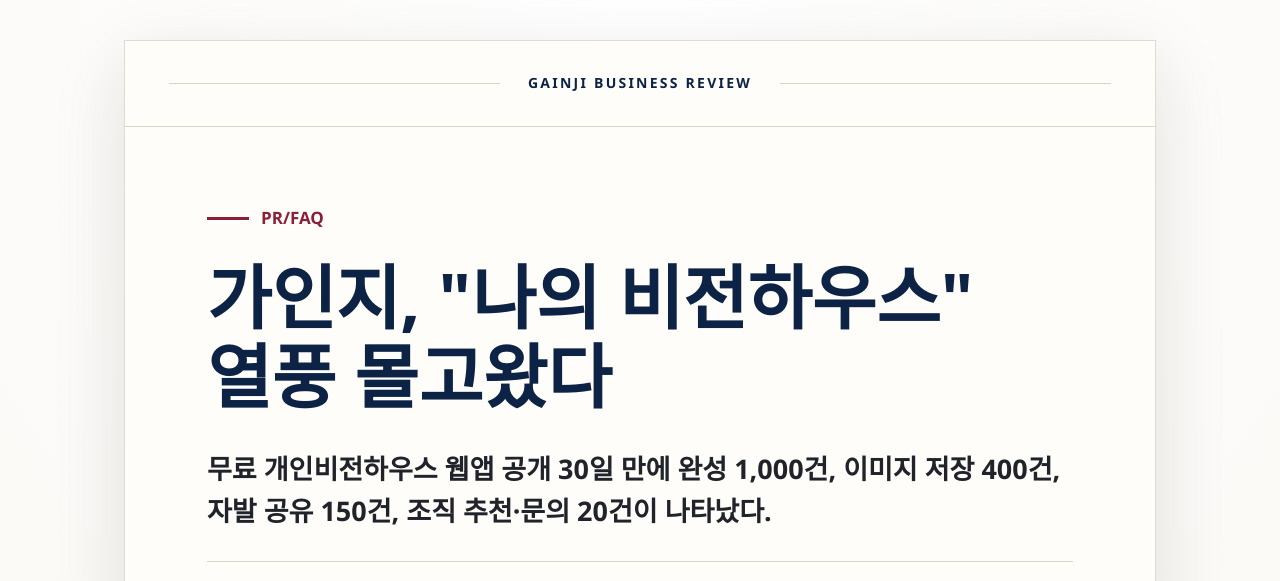
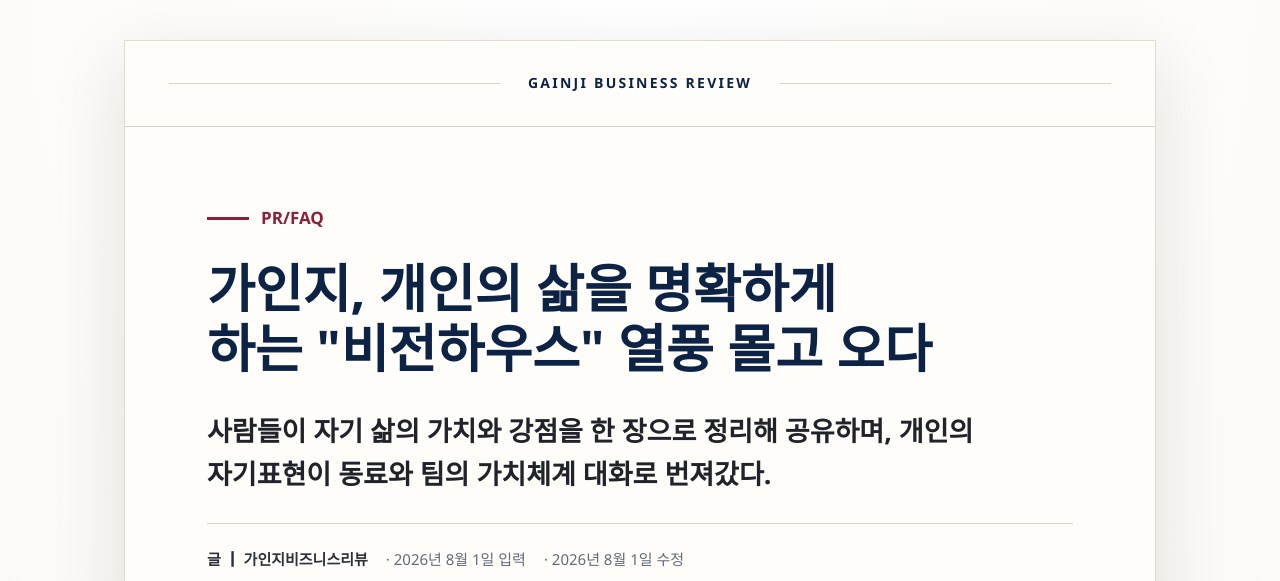
Before and after one commit to cusgong/vision-house-funnel, a plain HTML site: page index.html in a window 1280 px wide. Shown: the top 581 px of the page. Drawn offline with Linux system fonts and the light colour scheme.

Commit message:
Update vision house PRFAQ title and subtitle

```diff
--- a/index.html
+++ b/index.html
@@ -3,8 +3,8 @@
 <head>
 <meta charset="utf-8">
 <meta name="viewport" content="width=device-width,initial-scale=1">
-<title>가인지, "나의 비전하우스" 열풍 몰고왔다</title>
-<meta name="description" content="무료 개인비전하우스 웹앱 공개 30일 만에 완성 1,000건, 이미지 저장 400건, 자발 공유 150건, 조직 추천·문의 20건이 나타났다.">
+<title>가인지, 개인의 삶을 명확하게 하는 "비전하우스" 열풍 몰고 오다</title>
+<meta name="description" content="사람들이 자기 삶의 가치와 강점을 한 장으로 정리해 공유하며, 개인의 자기표현이 동료와 팀의 가치체계 대화로 번져갔다.">
 <meta name="theme-color" content="#fbfaf7">
 <style>
 @font-face{font-family:PretendardLocal;src:local("Pretendard"),local("Pretendard Variable");font-weight:100 900;font-display:swap}
@@ -69,8 +69,8 @@ h1{
   max-width:940px;
   margin:0;
   color:var(--ink);
-  font-size:clamp(42px,5.9vw,70px);
-  line-height:1.13;
+  font-size:clamp(38px,4.35vw,52px);
+  line-height:1.16;
   letter-spacing:0;
   font-weight:900;
   text-wrap:balance;
@@ -196,7 +196,7 @@ body.editing [contenteditable="true"]:focus{outline:2px dashed rgba(139,31,53,.9
   .masthead{padding:22px 20px}
   .masthead .latin{font-size:12px}
   .article{padding:48px 22px}
-  h1{font-size:clamp(34px,9.8vw,48px)}
+  h1{font-size:clamp(30px,7vw,38px)}
   .deck{font-size:20px}
   .lead{font-size:20px;padding:24px 22px}
   .article-body p{font-size:18px}
@@ -223,8 +223,8 @@ body.editing [contenteditable="true"]:focus{outline:2px dashed rgba(139,31,53,.9
     <header class="masthead" contenteditable="true"><span class="latin">GAINJI BUSINESS REVIEW</span></header>
     <div class="article">
       <p class="kicker" contenteditable="true">PR/FAQ</p>
-      <h1 contenteditable="true">가인지, "나의 비전하우스" 열풍 몰고왔다</h1>
-      <p class="deck" contenteditable="true">무료 개인비전하우스 웹앱 공개 30일 만에 완성 1,000건, 이미지 저장 400건, 자발 공유 150건, 조직 추천·문의 20건이 나타났다.</p>
+      <h1 contenteditable="true">가인지, 개인의 삶을 명확하게 하는 "비전하우스" 열풍 몰고 오다</h1>
+      <p class="deck" contenteditable="true">사람들이 자기 삶의 가치와 강점을 한 장으로 정리해 공유하며, 개인의 자기표현이 동료와 팀의 가치체계 대화로 번져갔다.</p>
       <div class="byline" contenteditable="true"><b>글 ┃ 가인지비즈니스리뷰</b><span>· 2026년 8월 1일 입력</span><span>· 2026년 8월 1일 수정</span></div>
       <figure class="hero">
         <img src="vision-house-social-spread_260613.png" alt="개인비전하우스 이미지가 SNS와 단체 대화방에 공유되는 장면">
```
